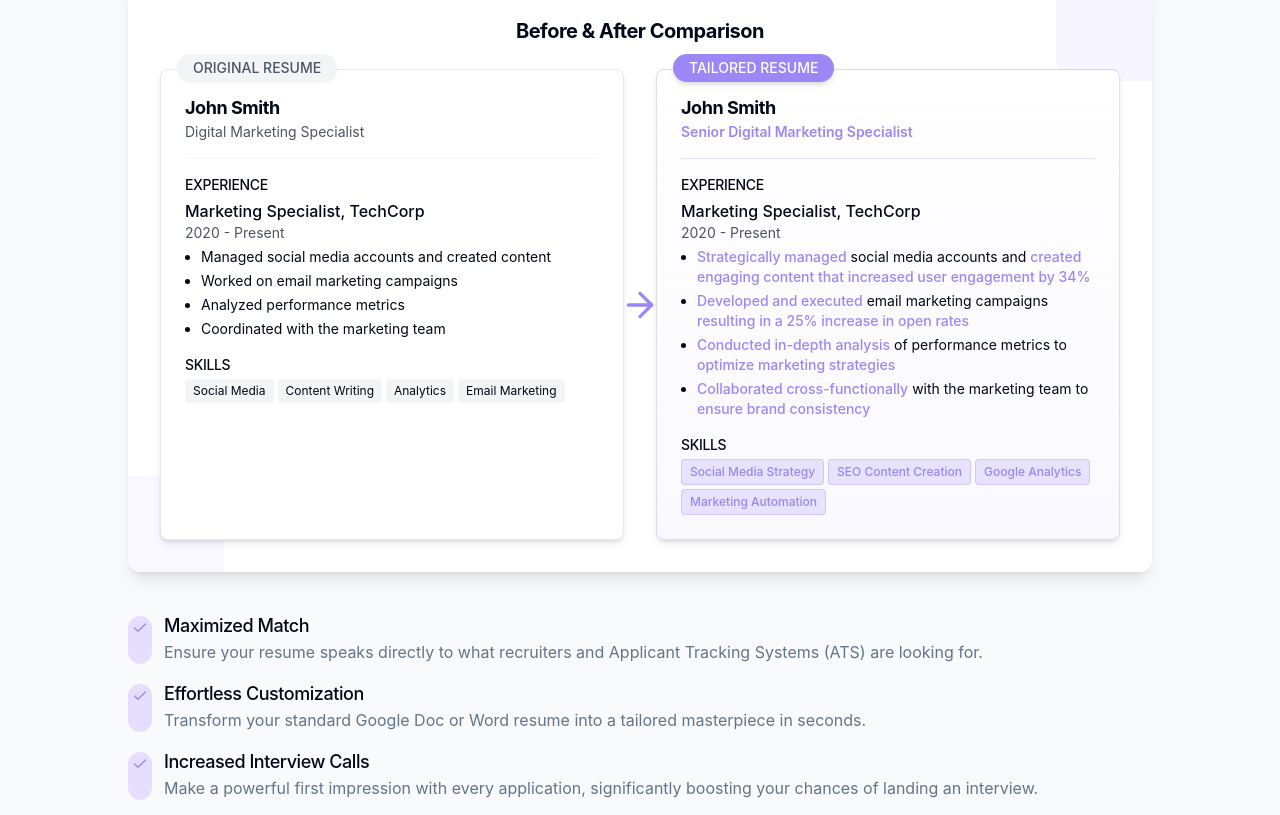
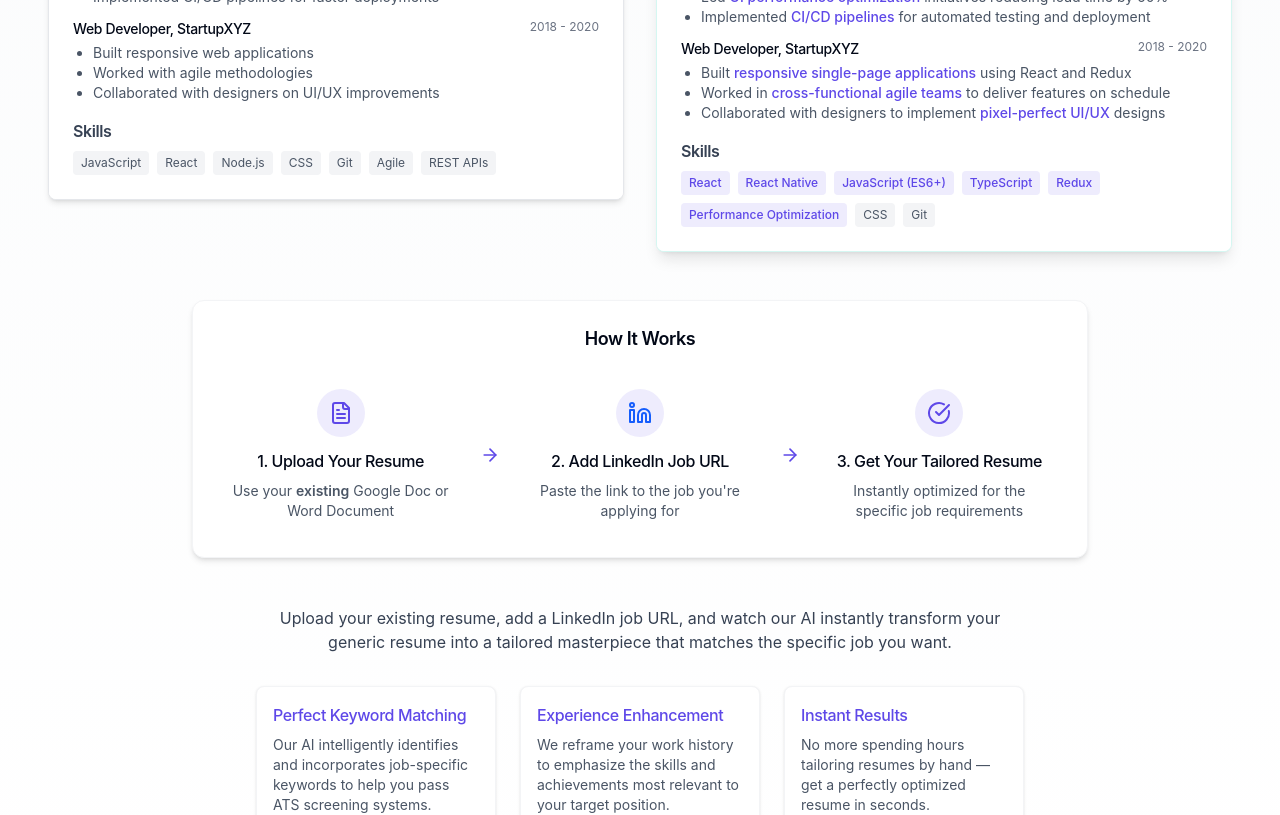
Before and after one commit to Michael-R-Dickinson/job-search-helper, a Next.js app in the folder packages/frontend/: page / in a window 1280 px wide. Shown: the part 1537-2352 px from the top of the page. Built offline with nearby package versions, Linux system fonts and the light colour scheme.

Commit message:
removed unused nested divs

```diff
--- a/packages/frontend/src/components/Landing/ValueProposition.tsx
+++ b/packages/frontend/src/components/Landing/ValueProposition.tsx
@@ -3,20 +3,16 @@
 import ResumeTailoringSection from '../ResumeTailoringSection'
 import ApplicationAutofill from './ApplicationAutofill'
 import ApplicationTracking from './ApplicationTracking'
-import ResumeTailoring from './ResumeTailoring'
 
 const ValueProposition = () => {
   return (
-    <section id="features" className="section bg-gray-50 py-16 md:py-24">
-      <div className="container mx-auto px-4">
-        <div className="max-w-5xl mx-auto">
-          <ResumeTailoring />
-          <ResumeTailoringSection />
-          <ApplicationAutofill />
-          <ApplicationTracking />
-        </div>
+    <div className="mx-auto w-full">
+      <ResumeTailoringSection />
+      <div className="max-w-5xl mx-auto">
+        <ApplicationAutofill />
+        <ApplicationTracking />
       </div>
-    </section>
+    </div>
   )
 }
 
```
